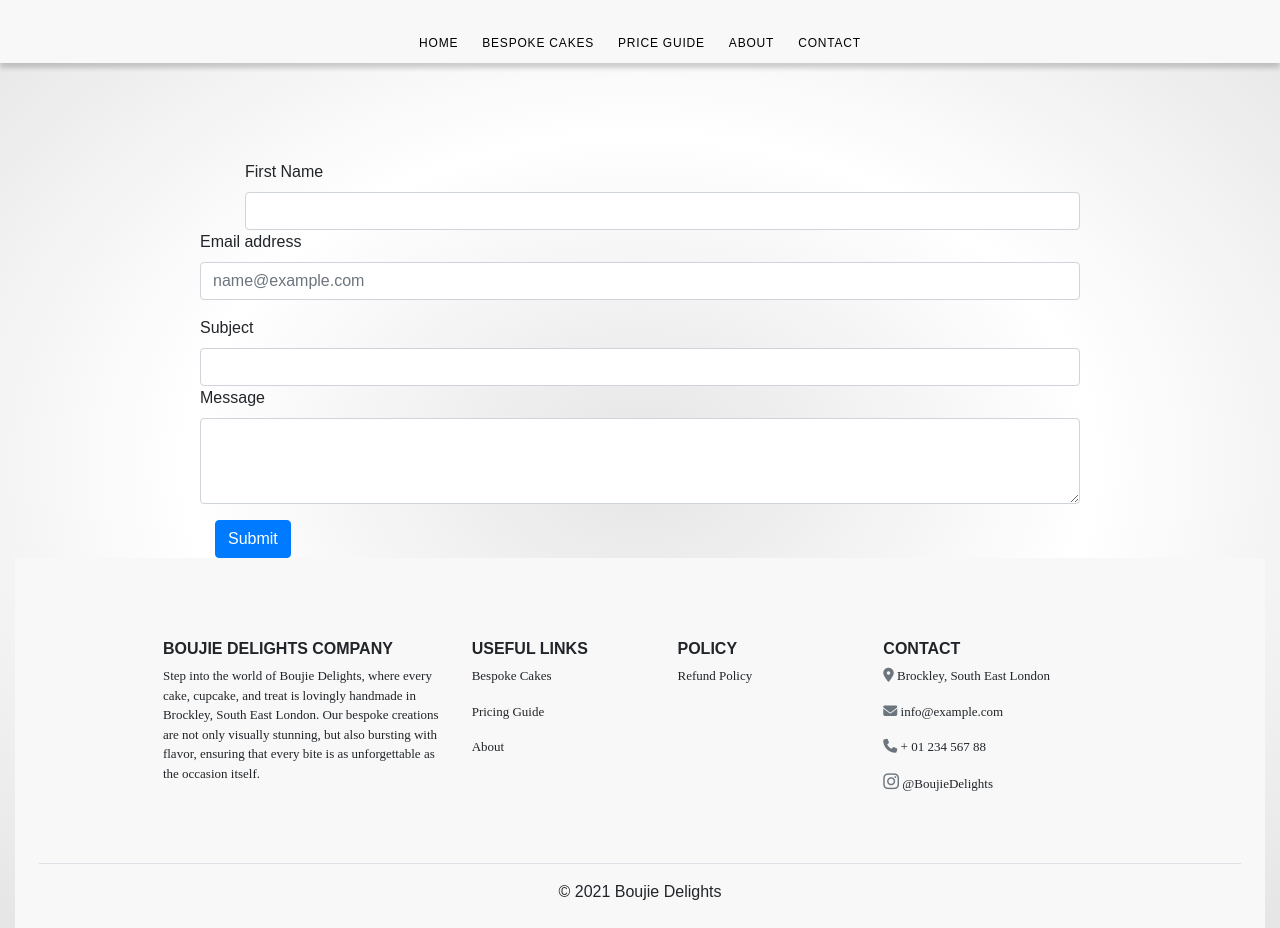
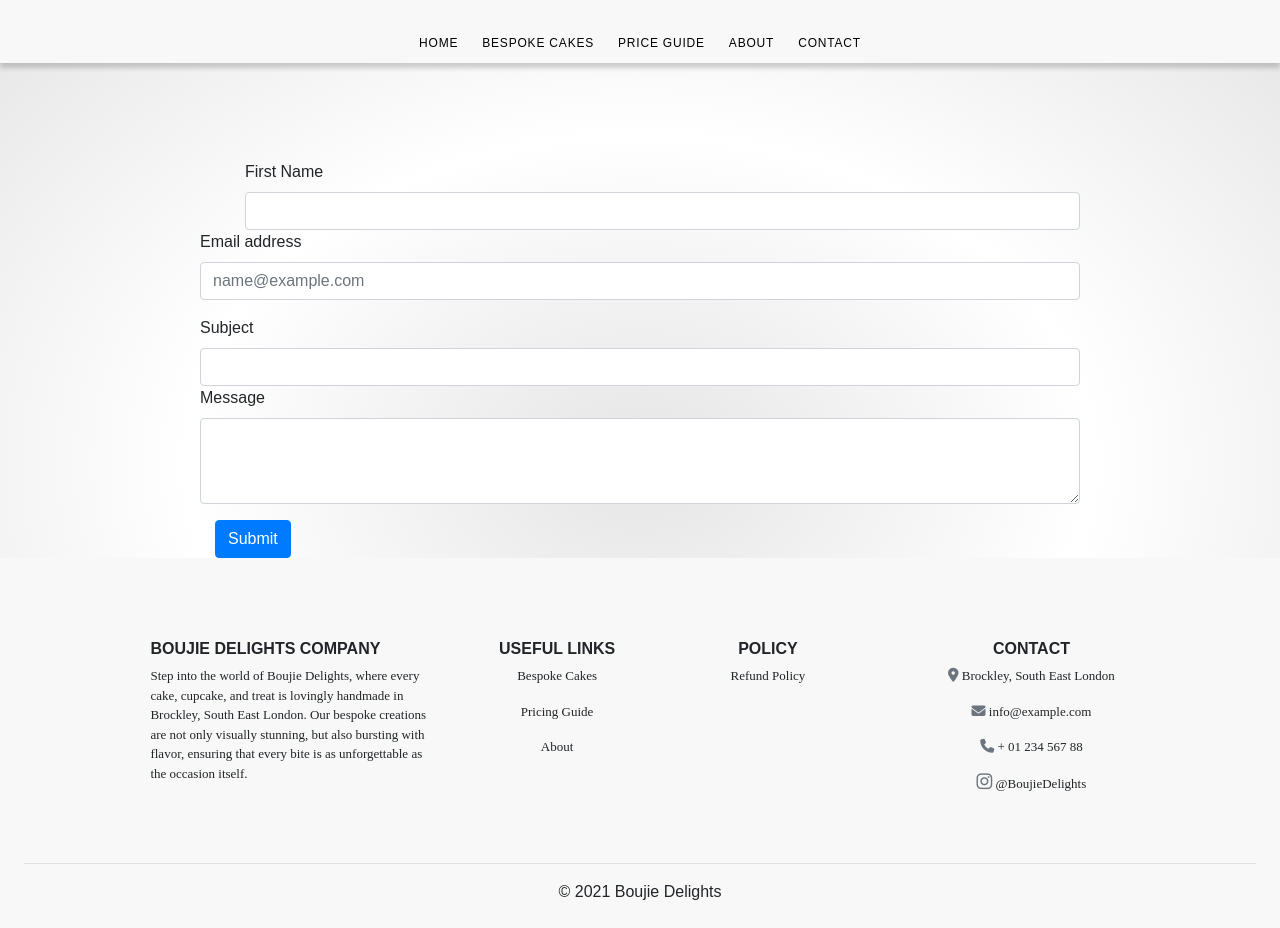
Before and after one commit to tlchambers/the-cake-shop, a React (Create React App) app: page /contact in a window 1280 px wide. Built offline with nearby package versions, Linux system fonts and the light colour scheme; a web font is replaced by a local one.

Commit message:
Updating footer

```diff
--- a/src/Styling/Footer.css
+++ b/src/Styling/Footer.css
@@ -4,14 +4,23 @@
 }
 
 /* Body */
+
+.no-padding {
+  padding-left: 0;
+  padding-right: 0;
+}
+
+.center-text {
+  text-align: center;
+}
+
 body {
   font-family: Arial, sans-serif;
   margin: 0;
 }
 
-
 .footer-container {
-  background-color:  #f8f8f8;
+  background-color: #f8f8f8;
   padding-top: 1px;
 }
 
@@ -22,7 +31,6 @@ body {
 .sub-heading {
   font-weight: bold;
 }
-
 
 a {
   text-decoration: none;
@@ -51,7 +59,6 @@ i.fa-envelope {
   font-size: 14px;
 }
 
-
 i.fa-phone {
   font-size: 14px;
 }
@@ -71,8 +78,8 @@ i.fa-instagram {
     text-align: center !important;
   }
 
-  .col-md-3,
+  /* .col-md-3,
   .col-md-4 {
     text-align: center !important;
-  }
+  } */
 }
```
